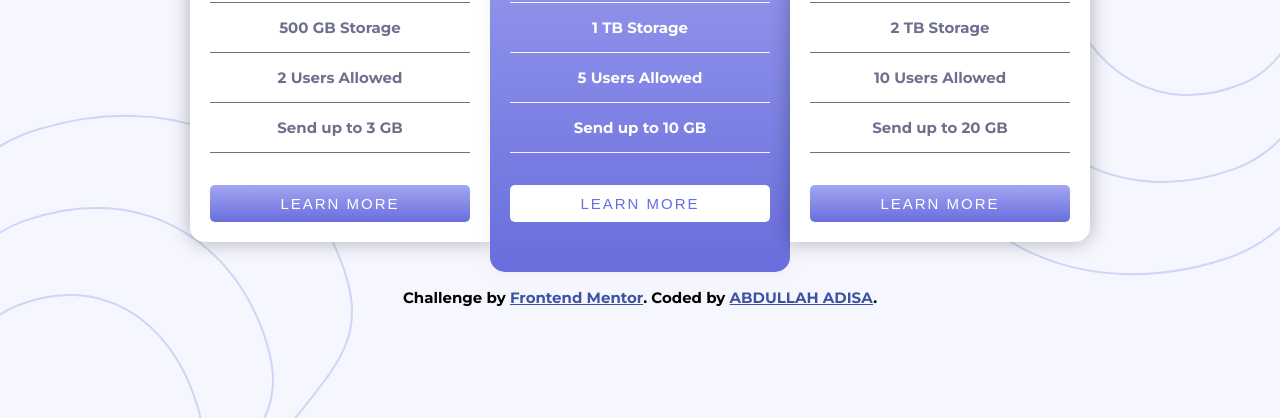
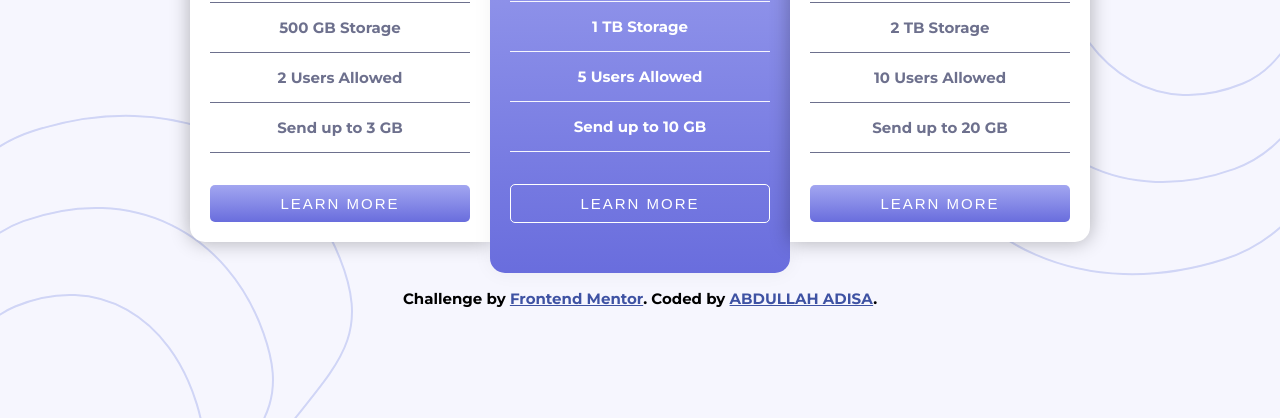
Before and after one commit to abdullahtech10/pricing-component-with-toggle, a plain HTML site: page index.html in a window 1280 px wide. In both pictures the pointer is over the button 640 px from the left and 585 px from the top of the page. Shown: the part 382-800 px from the top of the page. Drawn offline with Linux system fonts and the light colour scheme.

Commit message:
added hover btn

```diff
--- a/style.css
+++ b/style.css
@@ -164,6 +164,12 @@ span {
     color: hsl(238, 63%, 64%);
 }
 
+.proffessional button:hover{
+    background: transparent;
+    border: 1px solid white;
+    color: white;
+}
+
 .proffessional p {
     border-top: .1px solid hsl(240, 78%, 98%);
     color: white;
@@ -206,6 +212,12 @@ button {
     text-transform: uppercase;
 }
 
+button:hover{
+    background: transparent;
+    color: hsl(238, 63%, 64%);
+    border: 1px solid hsl(238, 63%, 64%) ;
+}
+
 .attribution {
     font-size: 15px;
     text-align: center;
```
